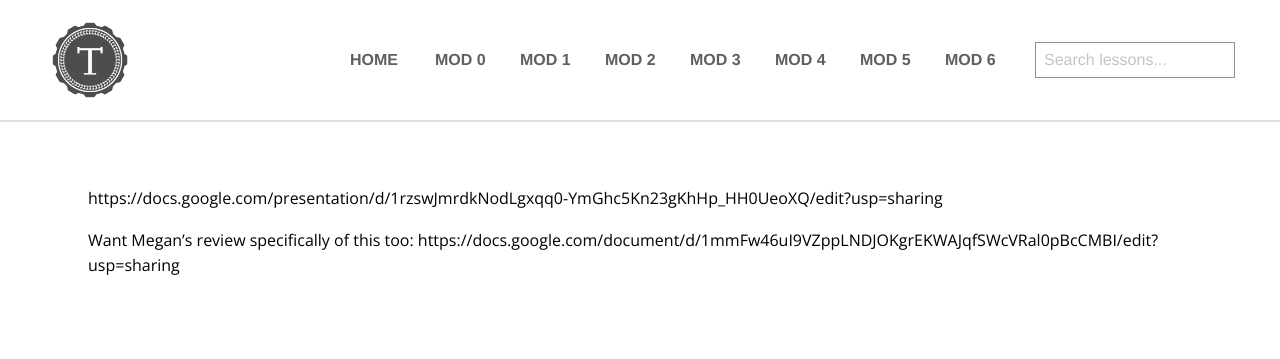
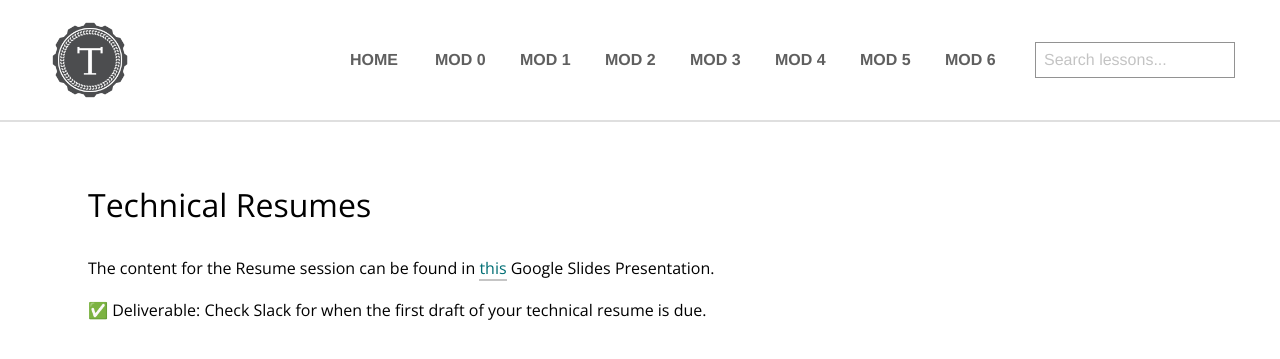
Before and after one commit to turingschool/launch-curriculum, a Jekyll site: the page built from module5/lessons/Week2/Resumes.md, in a window 1280 px wide, cut to the strip 0-896 px from the top of the page. Shown: the top 359 px of the strip. Built offline with Jekyll 4.4.1, drawn with Linux system fonts in a browser that asks for light colours; nearby versions of some CDN libraries; our own code applies the rules of GitHub Pages for plain Markdown files; comment, search, counter and statistics services are not loaded.

Commit message:
Add link to Resumes presentation

```diff
--- a/module5/lessons/Week2/Resumes.md
+++ b/module5/lessons/Week2/Resumes.md
@@ -1,3 +1,13 @@
-https://docs.google.com/presentation/d/1rzswJmrdkNodLgxqq0-YmGhc5Kn23gKhHp_HH0UeoXQ/edit?usp=sharing
+---
+layout: page
+title: Technical Resumes
+---
 
-Want Megan's review specifically of this too: https://docs.google.com/document/d/1mmFw46uI9VZppLNDJOKgrEKWAJqfSWcVRal0pBcCMBI/edit?usp=sharing
+The content for the Resume session can be found in [this](https://docs.google.com/presentation/d/1rzswJmrdkNodLgxqq0-YmGhc5Kn23gKhHp_HH0UeoXQ/edit?usp=sharing) Google Slides Presentation.
+
+
+✅ Deliverable: Check Slack for when the first draft of your technical resume is due.
+<aside class="instructor-notes" markdown="1">
+<p><strong>Instructor Note</strong><br>
+There are a lot of slides in the original BE presentation I choose to remove. The presentation that still has all of those skipped slides can be found here: https://docs.google.com/presentation/d/1WbAIOeJLVbvAbYNi2KaCZAjuE6A2HrDGi96cEEvh9UQ/edit#slide=id.p3</p>
+</aside>
```
